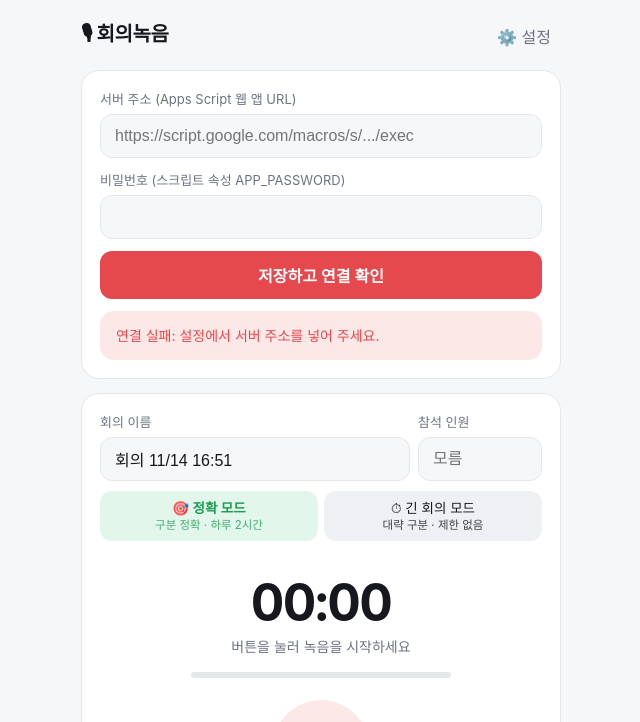
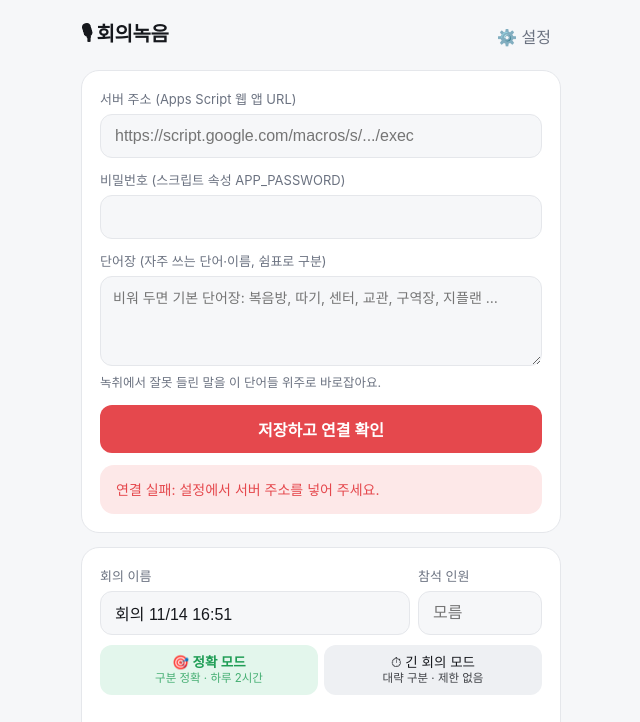
Before and after one commit to gnsdlek0000-dotcom/meeting-recorder, a plain HTML site: page index.html in a window 1280 px wide. Both pictures are taken after a click on the button "저장하고 연결 확인". Shown: the top 722 px of the page, without its empty margins (319-959 px from the left). Drawn offline with Linux system fonts and the light colour scheme.

Commit message:
Add vocabulary list setting for transcript correction

```diff
--- a/index.html
+++ b/index.html
@@ -99,6 +99,11 @@ button.ghost{background:transparent;color:var(--muted);padding:8px 10px}
       <label for="password">비밀번호 (스크립트 속성 APP_PASSWORD)</label>
       <input type="password" id="password" autocomplete="off">
     </div>
+    <div>
+      <label for="vocab">단어장 (자주 쓰는 단어·이름, 쉼표로 구분)</label>
+      <textarea id="vocab" rows="4" style="width:100%;font:inherit;font-size:14px;padding:10px 12px;border-radius:12px;border:1px solid var(--line);background:var(--bg);color:var(--text);resize:vertical" placeholder="비워 두면 기본 단어장: 복음방, 따기, 센터, 교관, 구역장, 지플랜 …"></textarea>
+      <div class="hint" style="margin-top:4px">녹취에서 잘못 들린 말을 이 단어들 위주로 바로잡아요.</div>
+    </div>
     <div class="row">
       <button class="primary" id="saveSettings">저장하고 연결 확인</button>
     </div>
@@ -171,16 +176,16 @@ button.ghost{background:transparent;color:var(--muted);padding:8px 10px}
 
   // ── 설정 (이 기기에만 저장) ──
   function store(k, v) { try { if (v === undefined) return localStorage.getItem(k); localStorage.setItem(k, v); } catch (e) { return null; } }
-  var cfg = { url: store('mr_url') || '', pw: store('mr_pw') || '' };
+  var cfg = { url: store('mr_url') || '', pw: store('mr_pw') || '', vocab: store('mr_vocab') || '' };
 
   function showSettings(show) { $('settings').classList.toggle('hidden', !show); }
-  $('serverUrl').value = cfg.url; $('password').value = cfg.pw;
+  $('serverUrl').value = cfg.url; $('password').value = cfg.pw; $('vocab').value = cfg.vocab;
   if (!cfg.url || !cfg.pw) showSettings(true);
   $('openSettings').onclick = function () { showSettings($('settings').classList.contains('hidden')); };
 
   $('saveSettings').onclick = function () {
-    cfg.url = $('serverUrl').value.trim(); cfg.pw = $('password').value;
-    store('mr_url', cfg.url); store('mr_pw', cfg.pw);
+    cfg.url = $('serverUrl').value.trim(); cfg.pw = $('password').value; cfg.vocab = $('vocab').value.trim();
+    store('mr_url', cfg.url); store('mr_pw', cfg.pw); store('mr_vocab', cfg.vocab);
     var msg = $('settingsMsg');
     msg.className = 'banner warn'; msg.textContent = '연결 확인 중…';
     api({ action: 'ping' }).then(function (r) {
@@ -436,7 +441,7 @@ button.ghost{background:transparent;color:var(--muted);padding:8px 10px}
   // 녹음을 멈추면 남은 건 마지막 10초 조각뿐이라 거의 바로 접수됨. 중간에 실패하면 예전 방식(통째로 전송)으로 자동 전환
   function liveStart(r) {
     r.live = { ok: true, idx: {}, q: Promise.resolve() };
-    r.live.jobP = api({ action: 'livestart', title: r.meta.title, attendees: r.meta.attendees, recordedAt: r.meta.recordedAt, mode: r.meta.mode })
+    r.live.jobP = api({ action: 'livestart', title: r.meta.title, attendees: r.meta.attendees, recordedAt: r.meta.recordedAt, mode: r.meta.mode, vocab: cfg.vocab })
       .then(function (res) { r.meta.liveJobId = res.jobId; saveMeta(); return res.jobId; })
       .catch(function () { r.live.ok = false; return null; });
   }
@@ -553,7 +558,7 @@ button.ghost{background:transparent;color:var(--muted);padding:8px 10px}
     var jobId, c = cur = { item: item, cancelled: false }; showCancel(true);
     var stop = function () { if (c.cancelled) throw 'cancelled'; };
     if (item.liveJobId) { api({ action: 'abort', jobId: item.liveJobId }).catch(function () {}); delete item.liveJobId; }
-    api({ action: 'start', title: item.title, attendees: item.attendees || 0, recordedAt: item.recordedAt, segments: plan, mode: item.mode || mode })
+    api({ action: 'start', title: item.title, attendees: item.attendees || 0, recordedAt: item.recordedAt, segments: plan, mode: item.mode || mode, vocab: cfg.vocab })
       .then(function (r) {
         jobId = c.jobId = r.jobId;
         stop();
```
